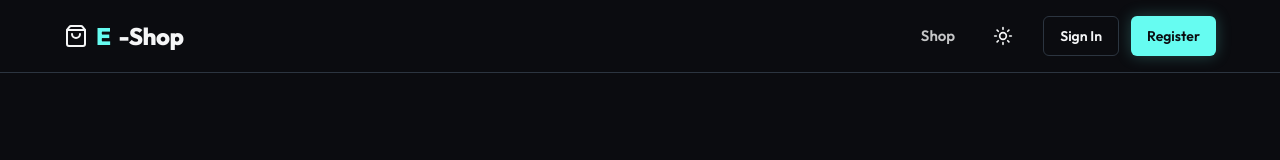
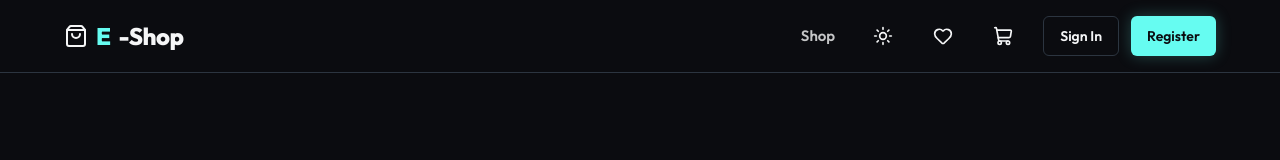
Before and after one commit to dineshctoula/e-commerce-full-stack, a React (Vite) app in the folder frontend/: page / in a window 1280 px wide. Shown: the top 160 px of the page. Built offline with nearby package versions, Linux system fonts and the light colour scheme; no server answers.

Commit message:
chore: commit uncommitted navbar improvements from day 6

```diff
--- a/frontend/src/components/Navbar.tsx
+++ b/frontend/src/components/Navbar.tsx
@@ -1,11 +1,17 @@
 import React, { useEffect, useState } from 'react';
 import { Link, useNavigate } from 'react-router-dom';
 import { useAuthStore } from '../store/auth';
-import { Sun, Moon, User, LogOut, ShoppingBag } from 'lucide-react';
+import { Sun, Moon, User, LogOut, ShoppingBag, Heart, ShoppingCart } from 'lucide-react';
+import { useCartStore } from '../store/cart';
 
 export const Navbar: React.FC = () => {
   const { user, isAuthenticated, logout } = useAuthStore();
+  const { cart, wishlist, setCartOpen, setWishlistOpen } = useCartStore();
   const navigate = useNavigate();
+
+  // Compute total quantities dynamically
+  const cartItemCount = cart.reduce((acc, item) => acc + item.quantity, 0);
+  const wishlistCount = wishlist.length;
 
   // Theme state: dark mode is default
   const [theme, setTheme] = useState<'dark' | 'light'>(
@@ -51,6 +57,40 @@ export const Navbar: React.FC = () => {
             aria-label="Toggle Theme"
           >
             {theme === 'dark' ? <Sun size={20} /> : <Moon size={20} />}
+          </button>
+
+          {/* Wishlist Icon Button with Notification Badge */}
+          <button
+            type="button"
+            className="icon-btn"
+            onClick={() => setWishlistOpen(true)}
+            title="Wishlist"
+            aria-label="Wishlist"
+            style={{ position: 'relative' }}
+          >
+            <Heart size={20} />
+            {wishlistCount > 0 && (
+              <span className="nav-badge">
+                {wishlistCount}
+              </span>
+            )}
+          </button>
+
+          {/* Cart Icon Button with Notification Badge */}
+          <button
+            type="button"
+            className="icon-btn"
+            onClick={() => setCartOpen(true)}
+            title="Shopping Cart"
+            aria-label="Shopping Cart"
+            style={{ position: 'relative' }}
+          >
+            <ShoppingCart size={20} />
+            {cartItemCount > 0 && (
+              <span className="nav-badge">
+                {cartItemCount}
+              </span>
+            )}
           </button>
 
           {/* Conditional authentication menu */}
```
